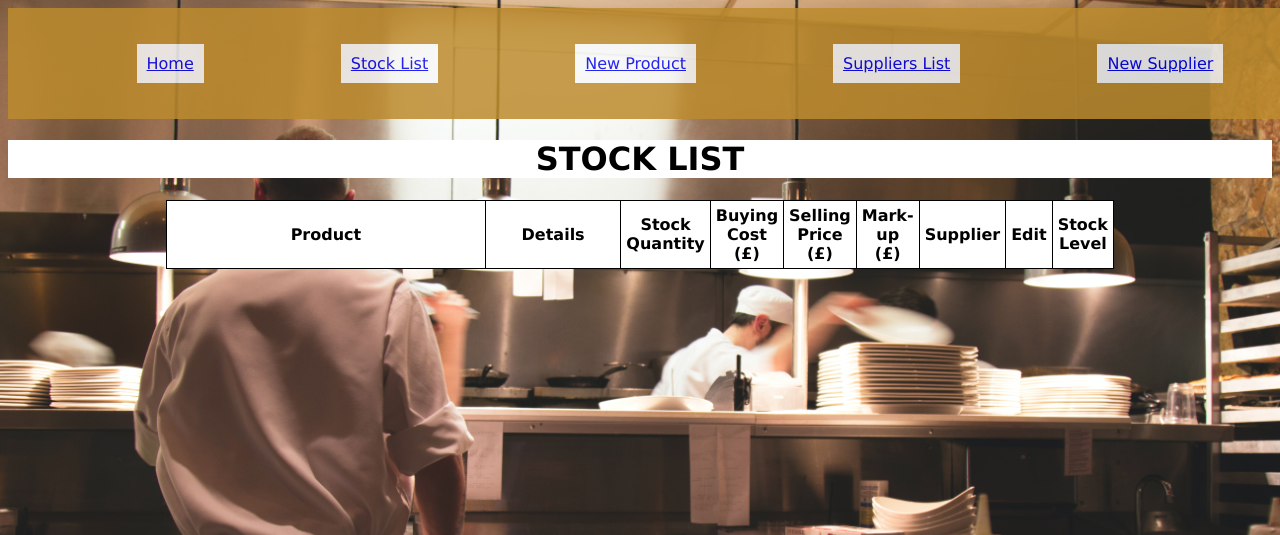
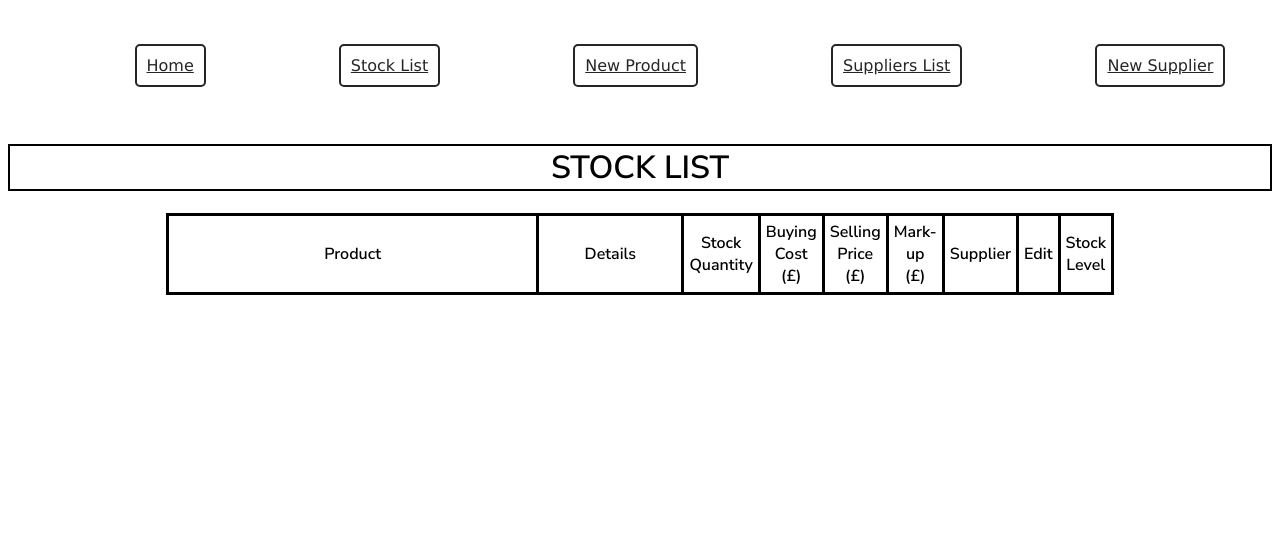
Before and after one commit to scoupar/Stock_Manager_Project, a Flask app: page /products in a window 1280 px wide. Shown: the top 535 px of the page. Run offline with Flask 2, Linux system fonts and the light colour scheme; data that the repository does not hold is empty; some libraries are stand-ins or nearby versions.

Commit message:
final commit

```diff
--- a/code/static/style.css
+++ b/code/static/style.css
@@ -1,10 +1,10 @@
 body{
-    background-image: url('images/kitchen.jpg');
-    background-size: cover;
+    font-family: 'Nunito Sans', sans-serif;
+    background-color:rgb(255, 255, 255);
+
 }
 
 nav{
-    background-color:rgb(189, 139, 45);
     opacity: 85%;
     padding:20px;
     margin-bottom:10px;
@@ -14,14 +14,19 @@ nav{
 
 .menu li {
     font-family:'Lucida Sans', 'Lucida Sans Regular', 'Lucida Grande', 'Lucida Sans Unicode', Geneva, Verdana, sans-serif;
-    background-color:rgb(247, 247, 247);
+    background-color:rgb(255, 255, 255);
     color:black;
     padding:10px;
     display: block;
     text-decoration: none;
     margin-left:auto;
     margin-right:auto;
+    border:2px solid black;
+    border-radius: 5px;
 
+}
+a{
+    color:black;
 }
 
 a:visited{
@@ -40,26 +45,26 @@ table, th, td{
     margin-right:auto;
     width:75%;
     justify-self: center;
-    border: 1px solid black;
-    background-color: white;
+    border: 3px solid black;
+    background-color: rgb(255, 255, 255);
     border-collapse: collapse;
 }
 th{
     padding:5px;
-    font-family:'Lucida Sans', 'Lucida Sans Regular', 'Lucida Grande', 'Lucida Sans Unicode', Geneva, Verdana, sans-serif;
 }
 
 td{
     text-align:center;
-    font-family:'Lucida Sans', 'Lucida Sans Regular', 'Lucida Grande', 'Lucida Sans Unicode', Geneva, Verdana, sans-serif;
     padding:10px;
 }
 
 
 form{
     text-align:center;
-    background-color:white;
+    background-color:rgb(255, 255, 255);
     margin:0;
+    border:2px solid black;
+    padding:10px;
 }
 input{
     width:20%;
@@ -86,39 +91,52 @@ button{
 
 
 #out_of_stock{
-    background-color: red;
+    background-color:rgb(156, 15, 15);
     padding:10px;
+    color:white;
 }
 
 #low_stock{
     background-color:orange;
     padding:10px;
+    color:white;
 }
 
 .delete{
-    background-color:red;
+    background-color:rgb(156, 15, 15);
     color:white;
     border:none;
+
 }
+
+
 
 #in_stock{
     background-color:green;
     padding:10px;
+    color:white;
 }
 
 h1{
-    font-family:'Lucida Sans', 'Lucida Sans Regular', 'Lucida Grande', 'Lucida Sans Unicode', Geneva, Verdana, sans-serif;
     text-align:center;
-    background-color:white;
+    background-color:rgb(255, 255, 255);
     margin-left:auto;
     margin-right:auto;
+    border:2px solid black;
 
 }
 
 #welcome{
-    font-family: 'Lucida Sans', 'Lucida Sans Regular', 'Lucida Grande', 'Lucida Sans Unicode', Geneva, Verdana, sans-serif;
     text-align:center;
-    background-color:white;
+    background-color:rgb(255, 255, 255);
     padding:10px;
     margin:10px;
+
 }
+
+#out_stock{
+    background-color:rgb(255, 255, 255);
+    width:35%;
+    border:4px solid rgb(199, 26, 26);
+
+}
--- a/code/templates/base.html
+++ b/code/templates/base.html
@@ -4,6 +4,8 @@
     <meta charset="UTF-8">
     <meta name="viewport" content="width=device-width, initial-scale=1.0">
     <link rel="stylesheet" href="{{ url_for('static', filename='style.css') }}">
+    <link rel="preconnect" href="https://fonts.gstatic.com">
+    <link href="https://fonts.googleapis.com/css2?family=Nunito+Sans:wght@600&display=swap" rel="stylesheet">
     <title>Stock Manager</title>
 </head>
 <body>
--- a/code/templates/products/index.html
+++ b/code/templates/products/index.html
@@ -27,15 +27,15 @@
             <td>{{product.selling_price}}</td>
             <td>{{product.markup(product.buying_cost, product.selling_price)}}</td>
             <td>{{product.supplier.supplier_name}}</td>
-            <td><a href="/products/{{product.id}}/edit">Edit</a></td>
+            <td><a href="/products/{{product.id}}/edit"><button type="submit">Edit</button></a></td>
             {% if product.stock_quantity == 0 %}
             <td id="out_of_stock">OUT OF STOCK</td>
             {% endif %}
-            {% if product.stock_quantity >= 6%}
+            {% if product.stock_quantity >= 11 %}
             <td id= "in_stock">IN STOCK</td>
             {% endif %}
-            {% if product.stock_quantity <= 5 and product.stock_quantity != 0%}
-            <td id="low_stock">LOW IN STOCK</td>
+            {% if product.stock_quantity <= 10 and product.stock_quantity != 0 %}
+            <td id="low_stock">LOW STOCK</td>
             {% endif %}
 
 
--- a/code/templates/products/new.html
+++ b/code/templates/products/new.html
@@ -1,5 +1,7 @@
 {% extends 'base.html'%}
 {%block content%}
+
+<h1>NEW PRODUCT</h1>
 <form action="/products" method="post">
 
     <div>
--- a/code/templates/products/show.html
+++ b/code/templates/products/show.html
@@ -1,5 +1,7 @@
 {% extends 'base.html' %}
 {% block content %}
+
+<h1>{{product.product_name}}</h1>
 <table class = "table">
     <thead>
         <tr>
--- a/code/templates/suppliers/edit.html
+++ b/code/templates/suppliers/edit.html
@@ -4,15 +4,15 @@
 <form action="/suppliers/{{supplier.id}}" method="post">
     <div>
         <label for="supplier_name">Supplier Name:</label>
-        <input type ="text" id="supplier_name" name="supplier_name" value ={{supplier.supplier_name}} required autofocus>
+        <input type ="text" id="supplier_name" name="supplier_name" value ="{{supplier.supplier_name}}" required autofocus>
     </div>
     <div>
         <label for="contact_info">Contact Info:</label>
-        <input type="text" id="contact_info" name="contact_info" value={{supplier.contact_info}} required>
+        <input type="text" id="contact_info" name="contact_info" value="{{supplier.contact_info}}" required>
     </div>
     <div>
         <label for="notes">Additional Notes (if required):</label>
-        <input type="text" id="notes" name="notes" value={{supplier.notes}}>
+        <input type="text" id="notes" name="notes" value="{{supplier.notes}}">
     </div>
     <button type ="submit">Update Supplier</button>
 </form>
--- a/code/templates/suppliers/new.html
+++ b/code/templates/suppliers/new.html
@@ -1,5 +1,7 @@
 {% extends 'base.html' %}
 {% block content %}
+
+<h1>NEW SUPPLIER</h1>
 
 <form action="/suppliers" method ="post">
     <div>
--- a/code/templates/suppliers/show.html
+++ b/code/templates/suppliers/show.html
@@ -10,7 +10,7 @@
             <th>Name</th>
             <th>Contact Info</th>
             <th>Notes</th>
-            <th>DELETE</th>
+            <th>DELETE - !! THIS WILL DELETE ALL ASSOCIATED PRODUCTS !!</th>
 
         </tr>
     </thead>
```
Also changed, not shown: code/repositories/supplier_repository.py (+1 -9 lines), code/templates/index.html (+8 -2 lines), code/templates/products/edit.html (+5 -5 lines).
